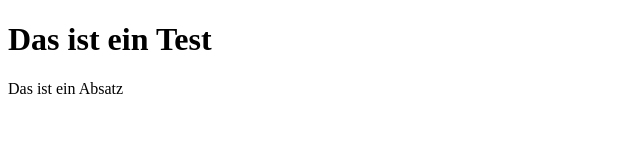
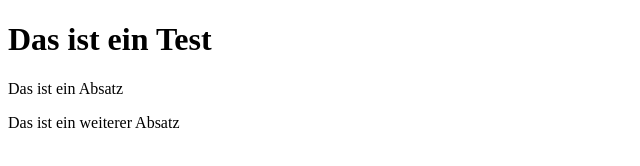
Before and after one commit to AlenCehic/gitdemo, a plain HTML site: page index.html in a window 1280 px wide. Shown: the whole page, without its empty margins (0-640 px from the left). Drawn offline with Linux system fonts and the light colour scheme.

Commit message:
EIn weiterer Absatz wurde hinzugefügt

```diff
--- a/index.html
+++ b/index.html
@@ -9,5 +9,6 @@
     <body>
         <h1>Das ist ein Test</h1>
         <p>Das ist ein Absatz</p>
+        <p>Das ist ein weiterer Absatz</p>
     </body>
 </html>
```
